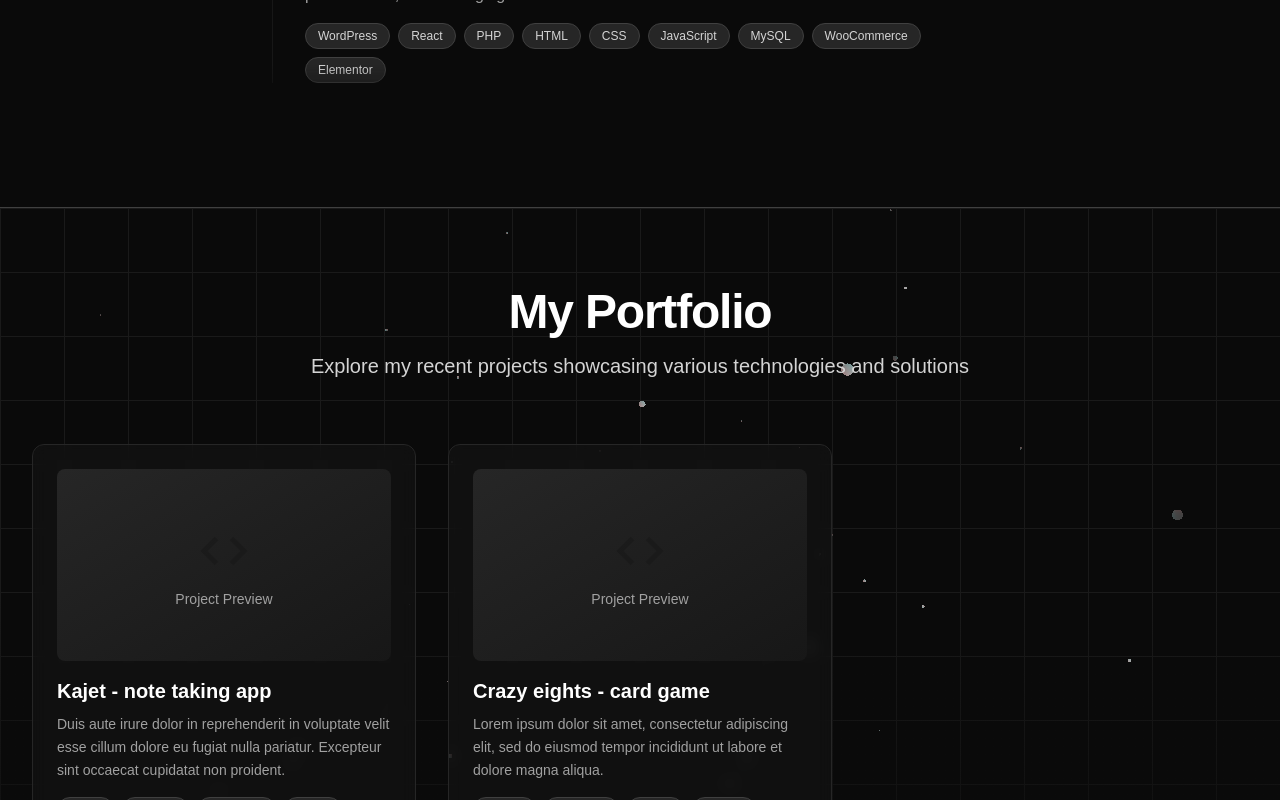
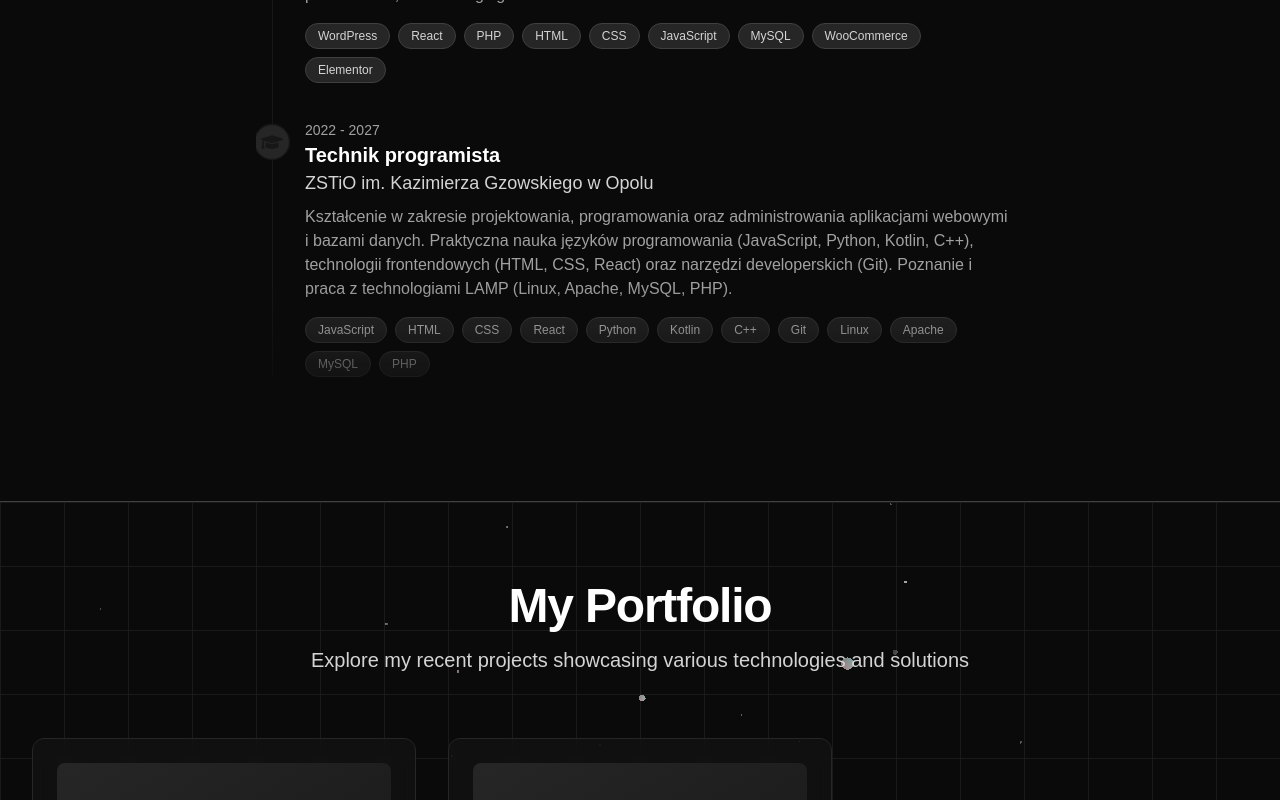
Before and after one commit to robertplawski/robertplawski.pl, a Next.js app: page / in a window 1280 px wide. Shown: the part 1160-1960 px from the top of the page. Built offline with nearby package versions, Linux system fonts and the light colour scheme.

Commit message:
Changed professional experience and removed location from footer

```diff
--- a/src/app/Footer.tsx
+++ b/src/app/Footer.tsx
@@ -41,7 +41,7 @@ export const Footer = () => {
   return (
     <footer className="w-full bg-neutral-900 border-t border-neutral-800 text-neutral-300">
       <div className="max-w-5xl mx-auto px-4 sm:px-6 lg:px-8 py-12">
-        <div className="grid grid-cols-1 md:grid-cols-2 gap-8">
+        <div className="grid grid-cols-1 md:grid-cols-2 gap-8 ">
           {/* Newsletter Section */}
           <div className="md:col-span-1">
             <h3 className="text-xl font-bold text-white mb-4">Stay Updated</h3>
@@ -56,7 +56,8 @@ export const Footer = () => {
                   Thank you for subscribing! 🎉
                 </p>
                 <p className="text-sm text-green-300 mt-1">
-                  You&apos;ll receive updates soon.
+                  Please check your inbox to approve the newsletter
+                  subscription.
                 </p>
               </div>
             ) : (
@@ -91,11 +92,6 @@ export const Footer = () => {
             <h3 className="text-xl font-bold text-white mb-4">Contact Me</h3>
             <div className="space-y-3">
               <ContactInfo
-                icon={<FaLocationPin />}
-                label={"Robert's location"}
-                value={"Opole, Poland"}
-              />
-              <ContactInfo
                 icon={<MdEmail />}
                 label={"Robert's email address"}
                 href={"mailto:dev@robertplawski.pl"}
--- a/src/app/ProfessionalExperience.tsx
+++ b/src/app/ProfessionalExperience.tsx
@@ -30,6 +30,31 @@ const experiences: Experience[] = [
       "MySQL",
       "WooCommerce",
       "Elementor",
+    ],
+  },
+  {
+    id: 3,
+    icon: <FaGraduationCap />,
+    company: "ZSTiO im. Kazimierza Gzowskiego w Opolu",
+    position: "Technik programista",
+    period: "2022 - 2027",
+    description:
+      "Kształcenie w zakresie projektowania, programowania oraz administrowania aplikacjami webowymi i bazami danych. " +
+      "Praktyczna nauka języków programowania (JavaScript, Python, Kotlin, C++), technologii frontendowych (HTML, CSS, React) oraz narzędzi developerskich (Git). " +
+      "Poznanie i praca z technologiami LAMP (Linux, Apache, MySQL, PHP).",
+    technologies: [
+      "JavaScript",
+      "HTML",
+      "CSS",
+      "React",
+      "Python",
+      "Kotlin",
+      "C++",
+      "Git",
+      "Linux",
+      "Apache",
+      "MySQL",
+      "PHP",
     ],
   },
 ];
```
